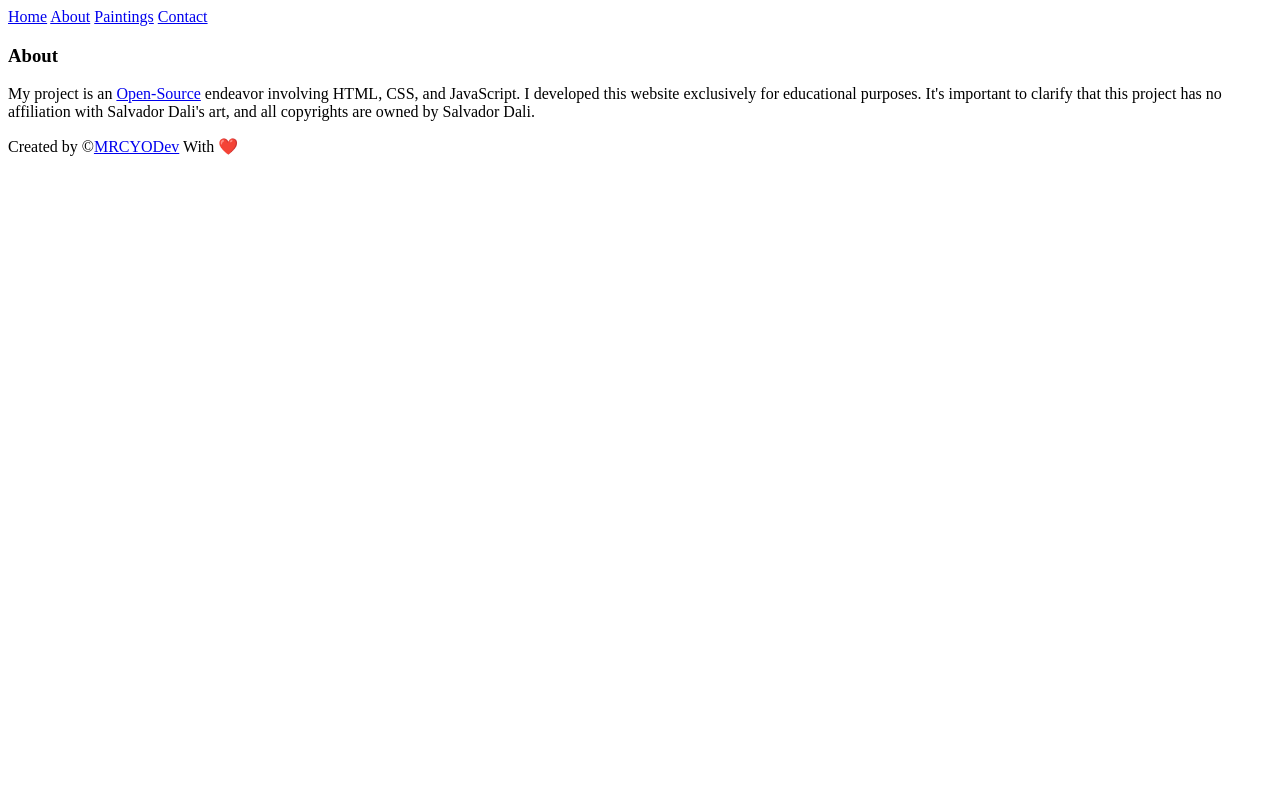
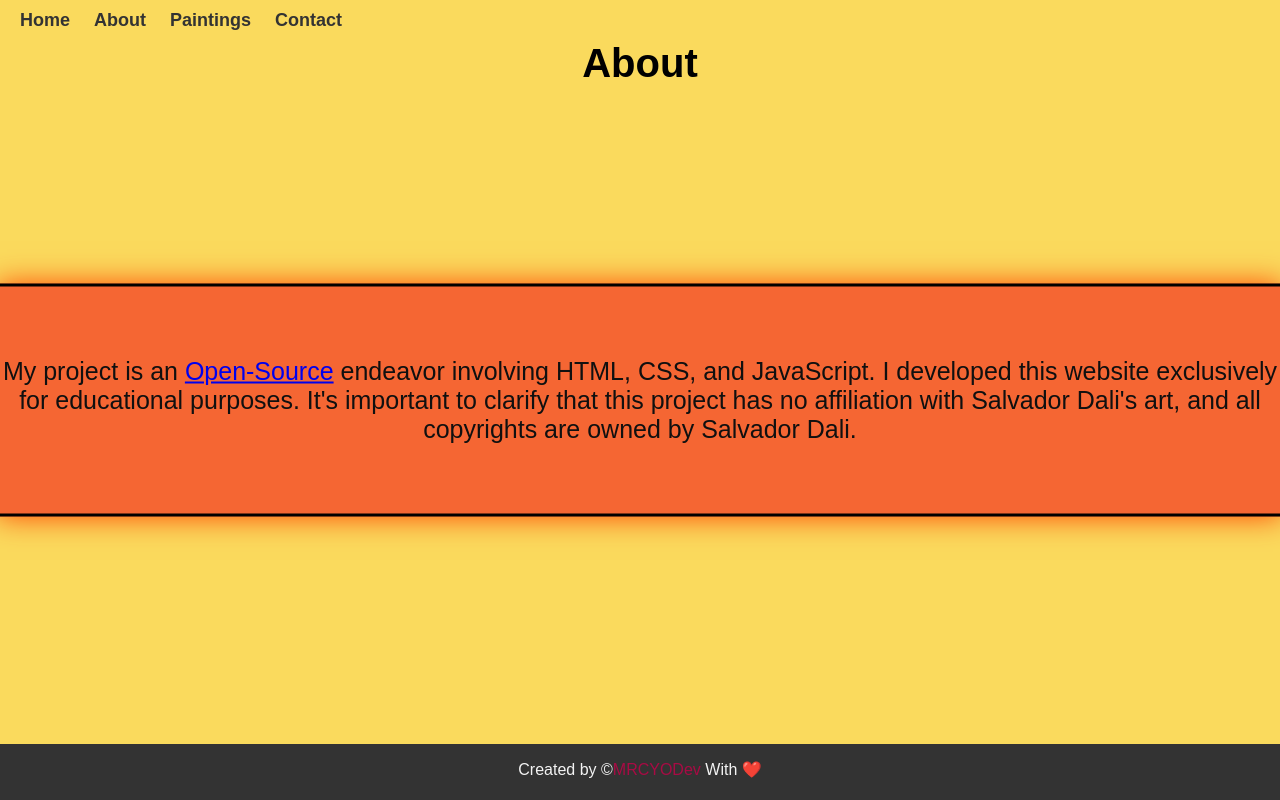
Before and after one commit to MRCYODev/salvador-dali-gallery-website, a plain HTML site: page pages/about.html in a window 1280 px wide. Drawn offline with Linux system fonts and the light colour scheme; the site is published under a folder, as on GitHub Pages, so addresses that start at the root find nothing.

Commit message:
test commit

```diff
--- a/pages/about.html
+++ b/pages/about.html
@@ -4,8 +4,8 @@
     <meta charset="UTF-8">
     <meta name="viewport" content="width=device-width, initial-scale=1.0">
     <!--CSS-->
-    <link rel="stylesheet" type="text/css" href="/css/style.css">
-    <link rel="stylesheet" type="text/css" href="/css/about.css">
+    <link rel="stylesheet" type="text/css" href="../css/style.css">
+    <link rel="stylesheet" type="text/css" href="../css/about.css">
     <title>Salvador Dali</title>
 </head>
 <body>
@@ -13,8 +13,8 @@
         <!--Navbar-->
         <nav>
             <div class="navi">
-            <a href="/index.html">Home</a>
-            <a href="/pages/about.html">About</a>
+            <a href="../index.html">Home</a>
+            <a href="about.html">About</a>
             <a href="../index.html#paintings">Paintings</a>
             <a href="#">Contact</a>
             </div>
```
